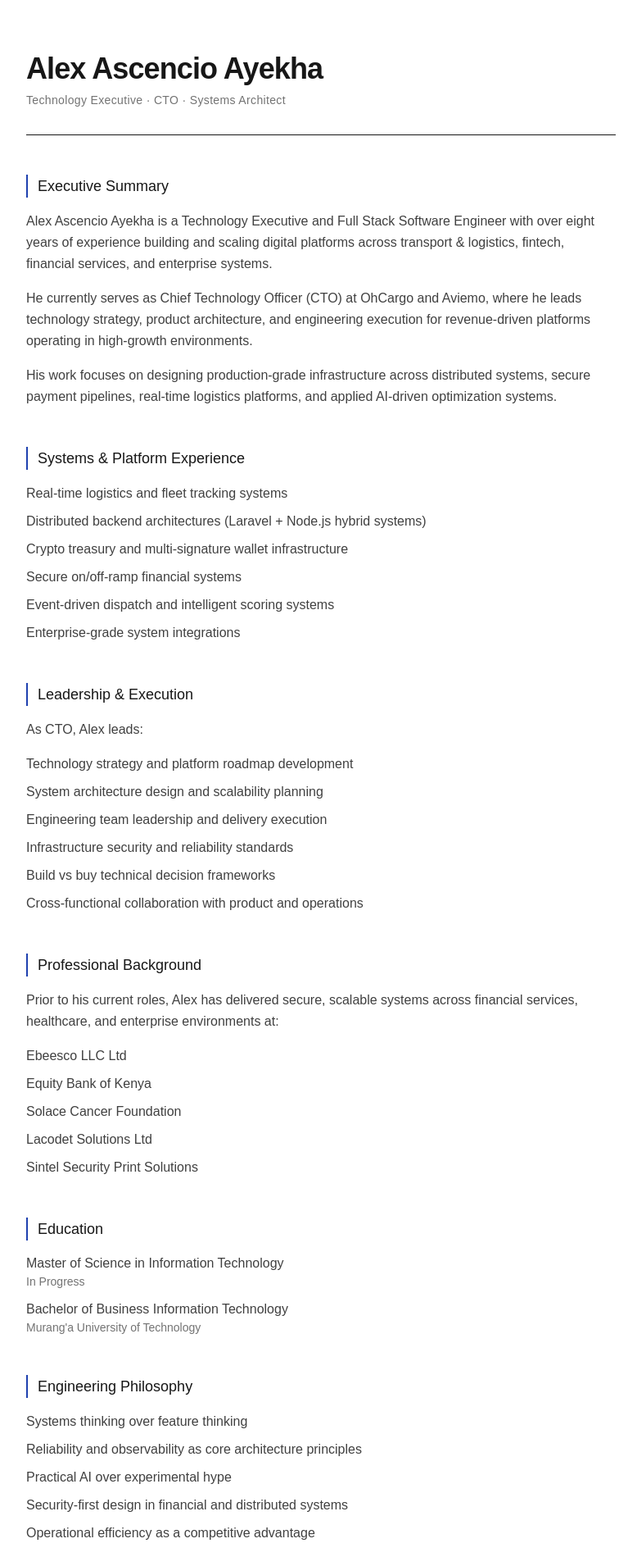
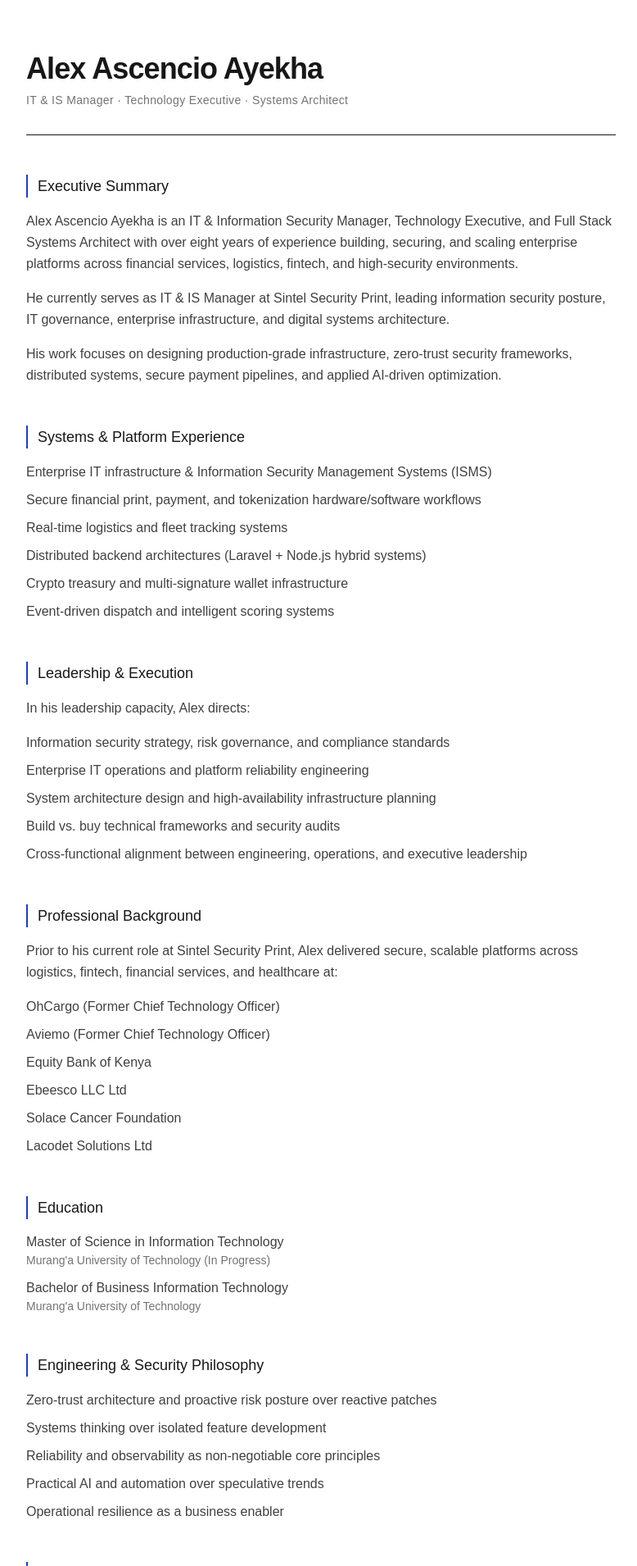
Before and after one commit to AsciencioAlex/alexayekha-site, a Next.js app: page /about in a window 1280 px wide. Shown: the top 1910 px of the page at 82% size, without its empty margins (248-1026 px from the left). Built offline with nearby package versions, Linux system fonts and the light colour scheme.

Commit message:
Update page.tsx

```diff
--- a/app/about/page.tsx
+++ b/app/about/page.tsx
@@ -3,10 +3,10 @@
 
 export const metadata: Metadata = {
   title: 'About — Alex Ascencio Ayekha',
-  description: 'Technology Executive, CTO, and Systems Architect with 8+ years building and scaling digital platforms across logistics, fintech, and enterprise systems.',
+  description: 'IT & IS Manager, Technology Executive, and Systems Architect with 8+ years building and securing digital platforms across fintech, logistics, and enterprise infrastructure.',
   openGraph: {
     title: 'About — Alex Ascencio Ayekha',
-    description: 'Technology Executive, CTO, and Systems Architect with 8+ years building and scaling digital platforms across logistics, fintech, and enterprise systems.',
+    description: 'IT & IS Manager, Technology Executive, and Systems Architect with 8+ years building and securing digital platforms across fintech, logistics, and enterprise infrastructure.',
     url: 'https://alexayekha.tech/about',
   },
 };
@@ -20,7 +20,7 @@
           Alex Ascencio Ayekha
         </h1>
         <p className="mt-2 text-neutral-500 text-sm tracking-wide">
-          Technology Executive · CTO · Systems Architect
+          IT &amp; IS Manager · Technology Executive · Systems Architect
         </p>
       </header>
 
@@ -30,19 +30,13 @@
           Executive Summary
         </h2>
         <p className="text-neutral-700 leading-relaxed">
-          Alex Ascencio Ayekha is a Technology Executive and Full Stack Software Engineer with over
-          eight years of experience building and scaling digital platforms across transport &amp; logistics,
-          fintech, financial services, and enterprise systems.
+          Alex Ascencio Ayekha is an IT &amp; Information Security Manager, Technology Executive, and Full Stack Systems Architect with over eight years of experience building, securing, and scaling enterprise platforms across financial services, logistics, fintech, and high-security environments.
         </p>
         <p className="text-neutral-700 leading-relaxed">
-          He currently serves as Chief Technology Officer (CTO) at OhCargo and Aviemo, where he leads
-          technology strategy, product architecture, and engineering execution for revenue-driven
-          platforms operating in high-growth environments.
+          He currently serves as IT &amp; IS Manager at Sintel Security Print, leading information security posture, IT governance, enterprise infrastructure, and digital systems architecture.
         </p>
         <p className="text-neutral-700 leading-relaxed">
-          His work focuses on designing production-grade infrastructure across distributed systems,
-          secure payment pipelines, real-time logistics platforms, and applied AI-driven optimization
-          systems.
+          His work focuses on designing production-grade infrastructure, zero-trust security frameworks, distributed systems, secure payment pipelines, and applied AI-driven optimization.
         </p>
       </section>
 
@@ -52,12 +46,12 @@
           Systems &amp; Platform Experience
         </h2>
         <ul className="space-y-2 text-neutral-700 leading-relaxed">
+          <li>Enterprise IT infrastructure &amp; Information Security Management Systems (ISMS)</li>
+          <li>Secure financial print, payment, and tokenization hardware/software workflows</li>
           <li>Real-time logistics and fleet tracking systems</li>
           <li>Distributed backend architectures (Laravel + Node.js hybrid systems)</li>
           <li>Crypto treasury and multi-signature wallet infrastructure</li>
-          <li>Secure on/off-ramp financial systems</li>
           <li>Event-driven dispatch and intelligent scoring systems</li>
-          <li>Enterprise-grade system integrations</li>
         </ul>
       </section>
 
@@ -67,15 +61,14 @@
           Leadership &amp; Execution
         </h2>
         <p className="text-neutral-700 leading-relaxed">
-          As CTO, Alex leads:
+          In his leadership capacity, Alex directs:
         </p>
         <ul className="space-y-2 text-neutral-700 leading-relaxed">
-          <li>Technology strategy and platform roadmap development</li>
-          <li>System architecture design and scalability planning</li>
-          <li>Engineering team leadership and delivery execution</li>
-          <li>Infrastructure security and reliability standards</li>
-          <li>Build vs buy technical decision frameworks</li>
-          <li>Cross-functional collaboration with product and operations</li>
+          <li>Information security strategy, risk governance, and compliance standards</li>
+          <li>Enterprise IT operations and platform reliability engineering</li>
+          <li>System architecture design and high-availability infrastructure planning</li>
+          <li>Build vs. buy technical frameworks and security audits</li>
+          <li>Cross-functional alignment between engineering, operations, and executive leadership</li>
         </ul>
       </section>
 
@@ -85,15 +78,15 @@
           Professional Background
         </h2>
         <p className="text-neutral-700 leading-relaxed">
-          Prior to his current roles, Alex has delivered secure, scalable systems across financial
-          services, healthcare, and enterprise environments at:
+          Prior to his current role at Sintel Security Print, Alex delivered secure, scalable platforms across logistics, fintech, financial services, and healthcare at:
         </p>
         <ul className="space-y-2 text-neutral-700 leading-relaxed">
+          <li>OhCargo (Former Chief Technology Officer)</li>
+          <li>Aviemo (Former Chief Technology Officer)</li>
+          <li>Equity Bank of Kenya</li>
           <li>Ebeesco LLC Ltd</li>
-          <li>Equity Bank of Kenya</li>
           <li>Solace Cancer Foundation</li>
           <li>Lacodet Solutions Ltd</li>
-          <li>Sintel Security Print Solutions</li>
         </ul>
       </section>
 
@@ -105,7 +98,7 @@
         <div className="space-y-3 text-neutral-700">
           <div>
             <p className="font-medium">Master of Science in Information Technology</p>
-            <p className="text-sm text-neutral-500">In Progress</p>
+            <p className="text-sm text-neutral-500">Murang&apos;a University of Technology (In Progress)</p>
           </div>
           <div>
             <p className="font-medium">Bachelor of Business Information Technology</p>
@@ -117,14 +110,14 @@
       {/* Engineering Philosophy */}
       <section className="mt-12 space-y-4">
         <h2 className="text-lg font-medium border-l-2 pl-3" style={{ borderColor: 'var(--accent)' }}>
-          Engineering Philosophy
+          Engineering &amp; Security Philosophy
         </h2>
         <ul className="space-y-2 text-neutral-700 leading-relaxed">
-          <li>Systems thinking over feature thinking</li>
-          <li>Reliability and observability as core architecture principles</li>
-          <li>Practical AI over experimental hype</li>
-          <li>Security-first design in financial and distributed systems</li>
-          <li>Operational efficiency as a competitive advantage</li>
+          <li>Zero-trust architecture and proactive risk posture over reactive patches</li>
+          <li>Systems thinking over isolated feature development</li>
+          <li>Reliability and observability as non-negotiable core principles</li>
+          <li>Practical AI and automation over speculative trends</li>
+          <li>Operational resilience as a business enabler</li>
         </ul>
       </section>
 
```
